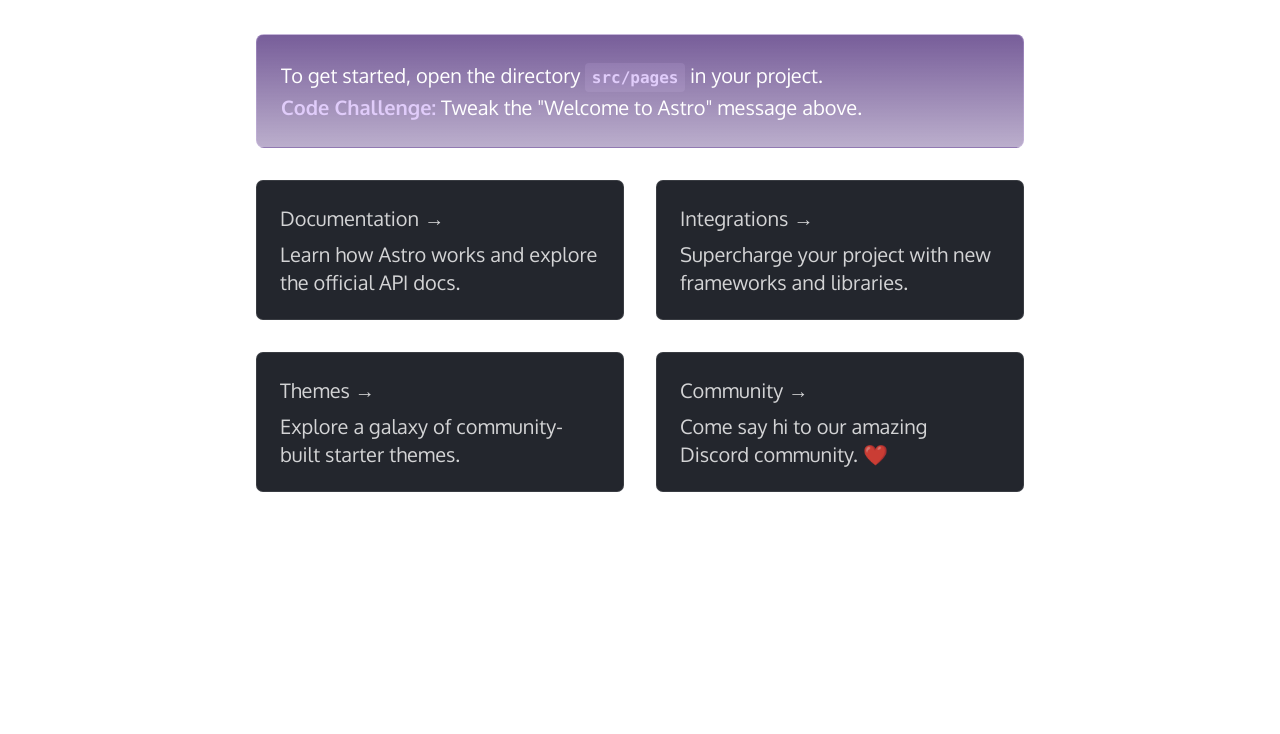
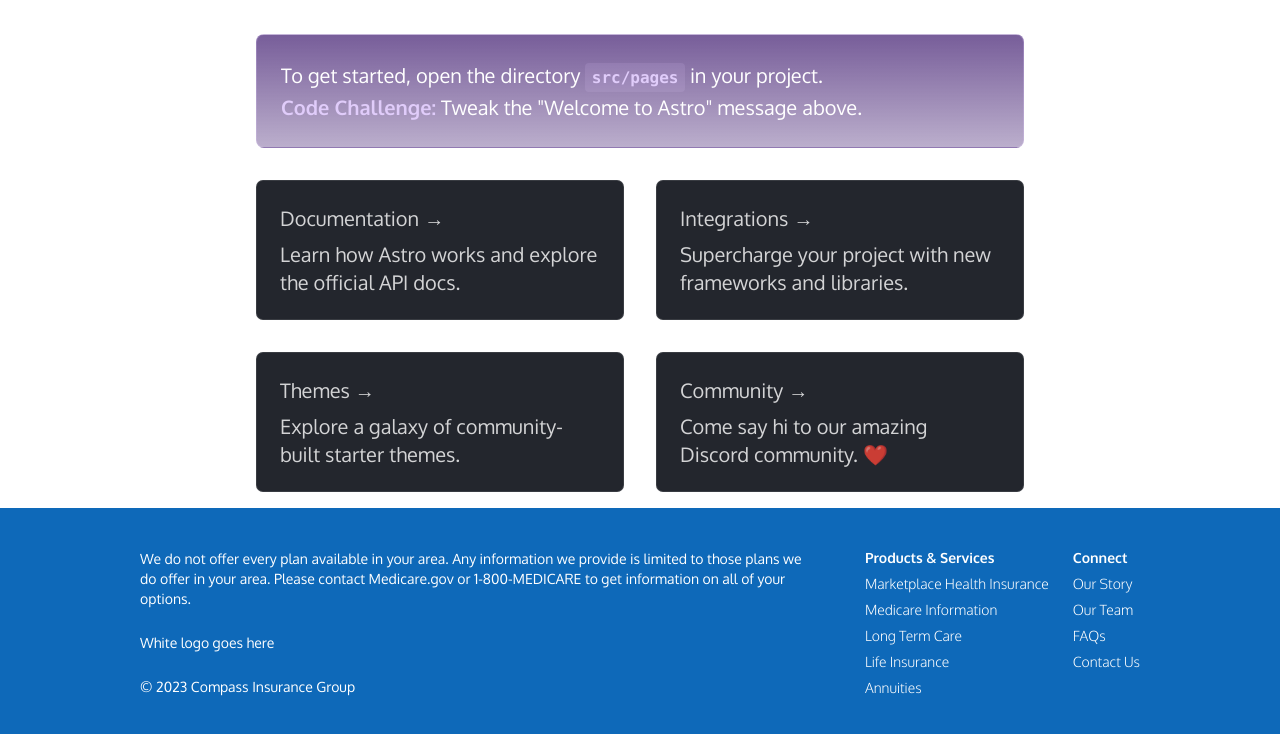
Before and after one commit to nblakey/tf-logistics, an Astro site: page / in a window 1280 px wide. Shown: the part 170-904 px from the top of the page. Before the commit the page ends 800 px from the top, so only its background shows below. Built offline with nearby package versions, Linux system fonts and the light colour scheme; Astro itself is replaced by a stand-in of ours.

Commit message:
mocked the footer component

```diff
--- /dev/null
+++ b/src/components/layout/Footer.astro
@@ -0,0 +1,31 @@
+---
+
+---
+<footer>
+    <div class="bg-accent-blue text-sm text-white px-5 py-10">
+        <div class="flex flex-col lg:flex-row items-center justify-between mx-auto max-w-[1000px]">
+            <div class="flex flex-col gap-6 text-center lg:text-left w-full lg:w-2/3">
+                <div>We do not offer every plan available in your area. Any information we provide is limited to those plans we do offer in your area. Please contact Medicare.gov or 1-800-MEDICARE to get information on all of your options.</div>
+                <div>White logo goes here</div>
+                <div>© 2023 Compass Insurance Group</div>
+            </div>
+            <div class="hidden lg:flex gap-6 font-light w-max">
+                <div class="flex flex-col gap-[6px]">
+                    <div class="font-bold">Products & Services</div>
+                    <div>Marketplace Health Insurance</div>
+                    <div>Medicare Information</div>
+                    <div>Long Term Care</div>
+                    <div>Life Insurance</div>
+                    <div>Annuities</div>
+                </div>
+                <div class="flex flex-col gap-[6px]">
+                    <div  class="font-bold">Connect</div>
+                    <div>Our Story</div>
+                    <div>Our Team</div>
+                    <div>FAQs</div>
+                    <div>Contact Us</div>
+                </div>
+            </div>
+        </div>
+    </div>
+</footer>
--- a/src/layouts/Layout.astro
+++ b/src/layouts/Layout.astro
@@ -1,5 +1,6 @@
 ---
-import Header from '../components/Header.astro';
+import Header from '../components/layout/Header.astro';
+import Footer from '../components/layout/Footer.astro';
 import '../styles/globals.scss'
 interface Props {
 	title?: string;
@@ -21,6 +22,7 @@ const { title } = Astro.props;
 	<body>
 		<Header />
 		<slot />
+		<Footer />
 	</body>
 </html>
 <style is:global>
--- a/src/styles/globals.scss
+++ b/src/styles/globals.scss
@@ -1,9 +1,15 @@
 @import url('https://fonts.googleapis.com/css2?family=Oxygen:wght@300;400;700&display=swap');
 
 :root {
-    background: white;
+    --compass-blue: #0e69b9;
+    --compass-green: #b6da95;
+    --compass-light-blue: #b1d2e3;
+    --compass-light-green: #c6eea7;
 
-    body {
+    background: var(--compass-blue);
+
+    html, body {
+        background: white;
         font-family: 'Oxygen', sans-serif;
     }
 
--- a/tailwind.config.cjs
+++ b/tailwind.config.cjs
@@ -4,6 +4,13 @@ module.exports = {
 	theme: {
 		fontFamily: {
 			oxygen: ['Oxygen', 'sans-serif']
+		},
+		extend: {
+			colors: {
+				accent: {
+					blue: 'var(--compass-blue)'
+				}
+			}
 		}
 	},
 	plugins: [],
```
Also changed, not shown: src/components/layout/Header.astro (renamed from src/components/Header.astro).
